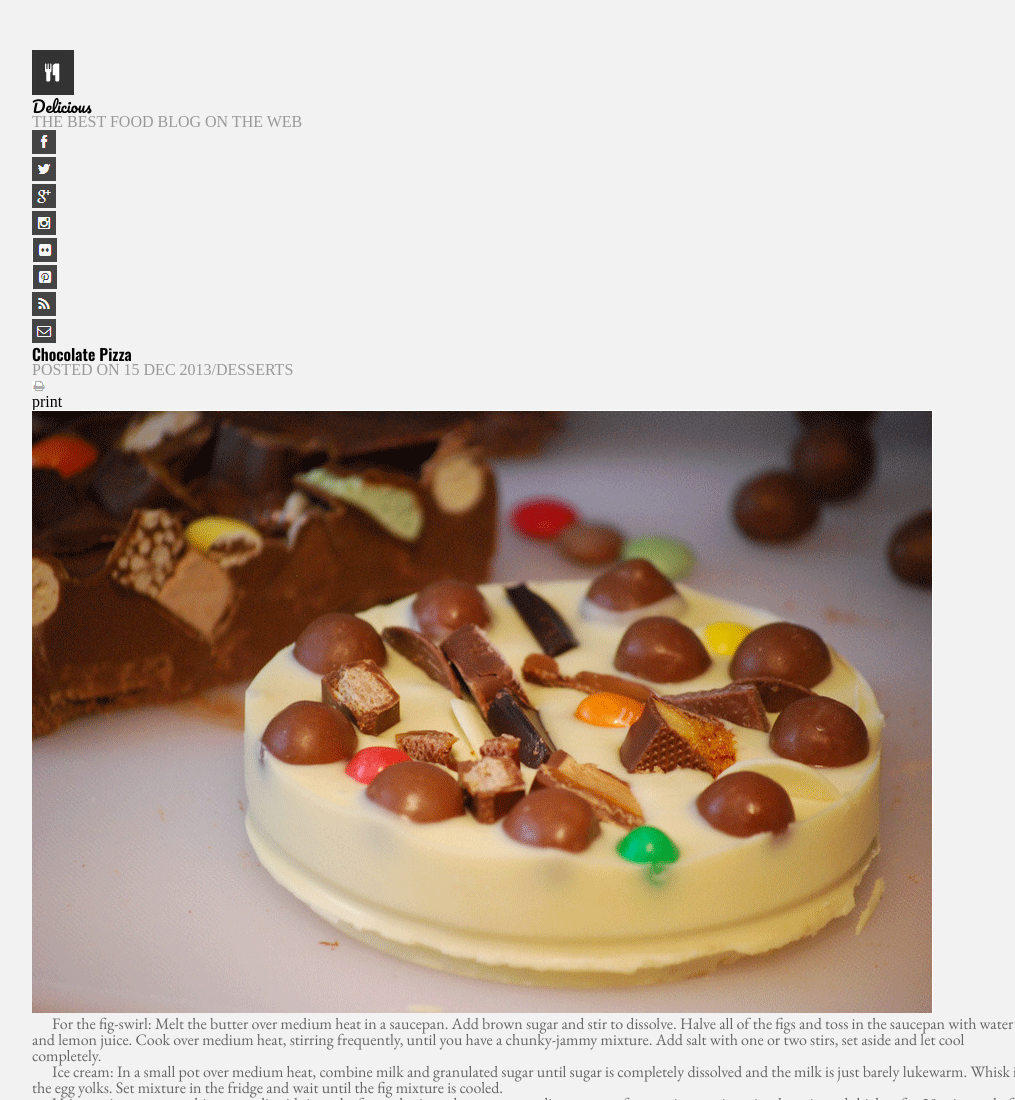
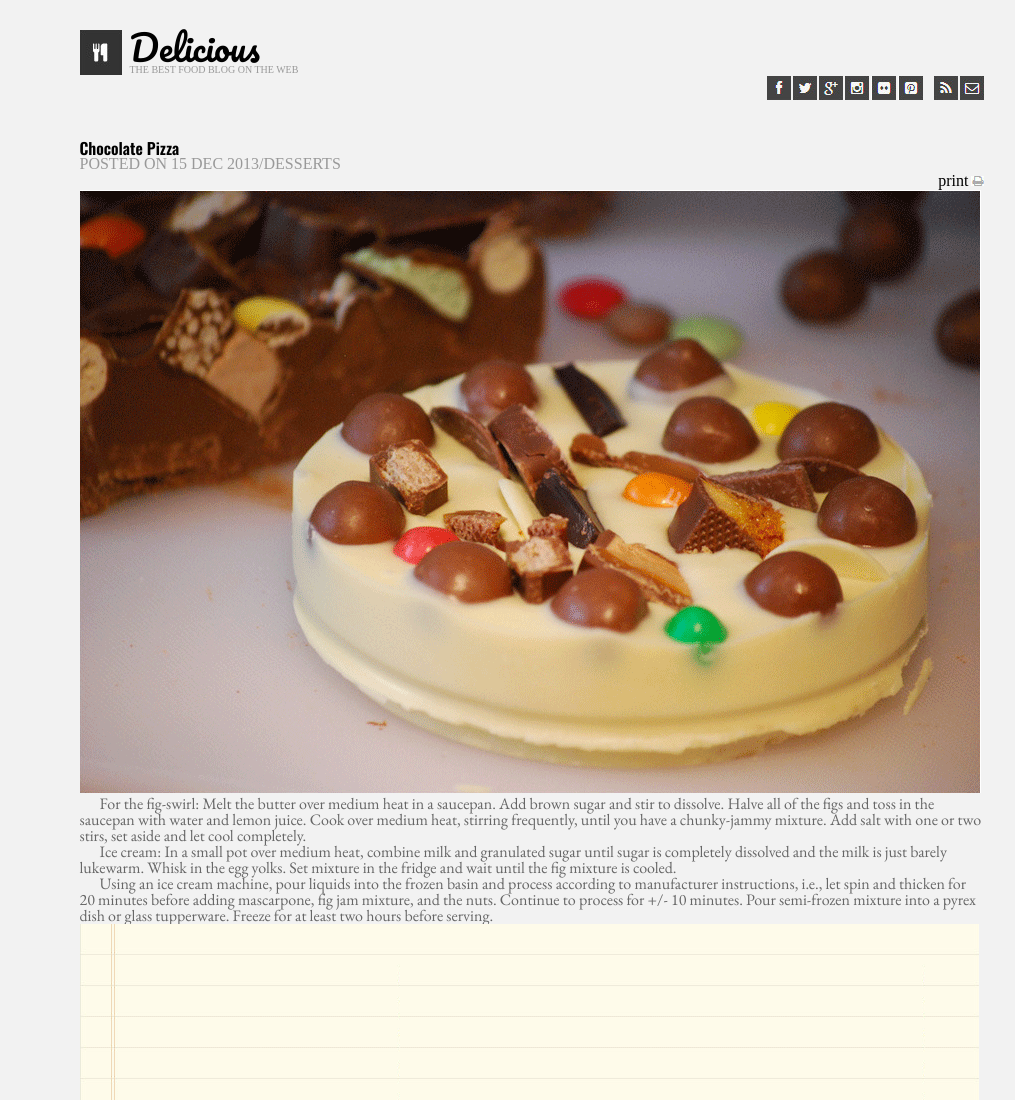
Before and after one commit to vijayetar/pizzaChocolate, a plain HTML site: page index.html in a window 1280 px wide. Shown: the top 1100 px of the page, without its empty margins (108-1123 px from the left). Drawn offline with nearby package versions, Linux system fonts and the light colour scheme; a web font is replaced by a local one.

Commit message:
more font style done

```diff
--- a/css/style.css
+++ b/css/style.css
@@ -1,14 +1,18 @@
 body {
 background-color: #f2f2f2;
+
 }
 main{
-  margin: 50px  auto;
-  width: 1000px;
+  margin: 0px  auto;
+  width: 905px;
   word-wrap: normal;
 }
 /* this are the font */
 h2 {
 font-family: 'Pacifico', cursive;
+font-size: 35px;
+padding-top: 10px;
+margin-left: 50px;
 
 }
 h1 {
@@ -35,5 +39,37 @@ h3+p, footer>p{
 }
 h3{
   font-family: 'Calistoga', cursive;
-  color: #4d4d4d;
+  color: #4d4d4d ;
 }
+/* header alignment */
+.nav{
+  display: inline;
+
+}
+.nav>li {
+  float: right;
+  margin: 1px;
+  /* padding-top: 10px; */
+ top: 50px;
+
+
+
+}
+#lasttwo{
+  margin-left: 10px;
+}
+header>img{
+  float: left;
+  padding-top: 10px;
+}
+header{
+  height: 100px;
+  padding-top : 20px;
+  padding-bottom: 20px;
+}
+h5{
+  font-size: 10px;
+  margin-left: 50px;
+
+
+}
--- a/index.html
+++ b/index.html
@@ -18,29 +18,29 @@
 
 <body>
   <main>
-    <section class="header">
+    <header>
       <img src="images/logo.png" alt="logo of the website" />
       <h2>Delicious</h2>
       <h5>The best food blog on the web</h5>
       <ul class="nav">
         <li>
           <a href="" target="">
-            <img src="images/fb-icon.png" alt="facebook icon" />
+            <img src="images/mail-icon.png" alt="main icon" />
+
           </a>
+        </li>
+        <li id="lasttwo">
+          <a href="" target="">
+            <img src="images/rss-icon.png" alt="rss icon" />
+          </a>
+
+
         </li>
         <li>
           <a href="" target="">
-            <img src="images/twit-icon.png" alt="twitter icon" />
-          </a>
-        </li>
-        <li>
-          <a href="" target="">
-            <img src="images/gp-icon.png" alt="google plus icon" />
-          </a>
-        </li>
-        <li>
-          <a href="" target="">
-            <img src="images/insta-icon.png" alt="instagram icon" />
+            <img src="images/pint-icon.png" alt="pintrest icon" />
+
+
           </a>
         </li>
         <li>
@@ -50,23 +50,32 @@
         </li>
         <li>
           <a href="" target="">
-            <img src="images/pint-icon.png" alt="pintrest icon" />
-          </a>
-        </li>
-        <li id="lasttwo">
-          <a href="" target="">
-            <img src="images/rss-icon.png" alt="rss icon" />
+            <img src="images/insta-icon.png" alt="instagram icon" />
+
           </a>
         </li>
         <li>
           <a href="" target="">
-            <img src="images/mail-icon.png" alt="main icon" />
+            <img src="images/gp-icon.png" alt="google plus icon" />
+
+          </a>
+        </li>
+        <li>
+          <a href="" target="">
+            <img src="images/twit-icon.png" alt="twitter icon" />
+
+          </a>
+        </li>
+        <li>
+          <a href="" target="">
+            <img src="images/fb-icon.png" alt="facebook icon" />
+
           </a>
 
         </li>
       </ul>
 
-    </section>
+    </header>
     <section class="shadedbox">
 
     </section>
```
